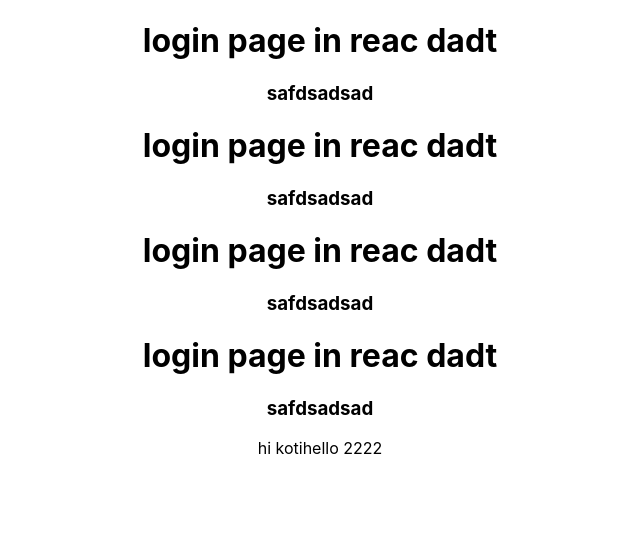
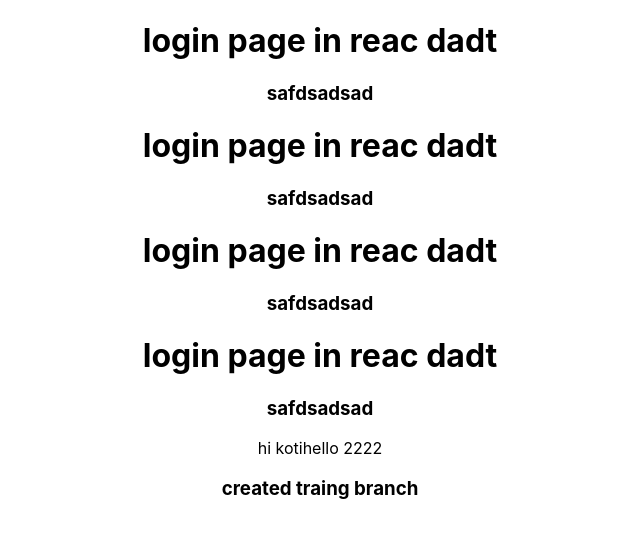
Before and after one commit to AnuguSaiTeja8/reactappcloning, a React (Create React App) app: page / in a window 1280 px wide. Shown: the top 538 px of the page, without its empty margins (320-960 px from the left). Built offline with nearby package versions, Linux system fonts and the light colour scheme.

Commit message:
from training branch

```diff
--- a/src/components/Login.js
+++ b/src/components/Login.js
@@ -17,6 +17,7 @@ export default function Login() {
 
             <span>hi koti</span>
             <span>hello 2222</span>
+            <h3>created traing branch</h3>
 
         </div>
     )
```
